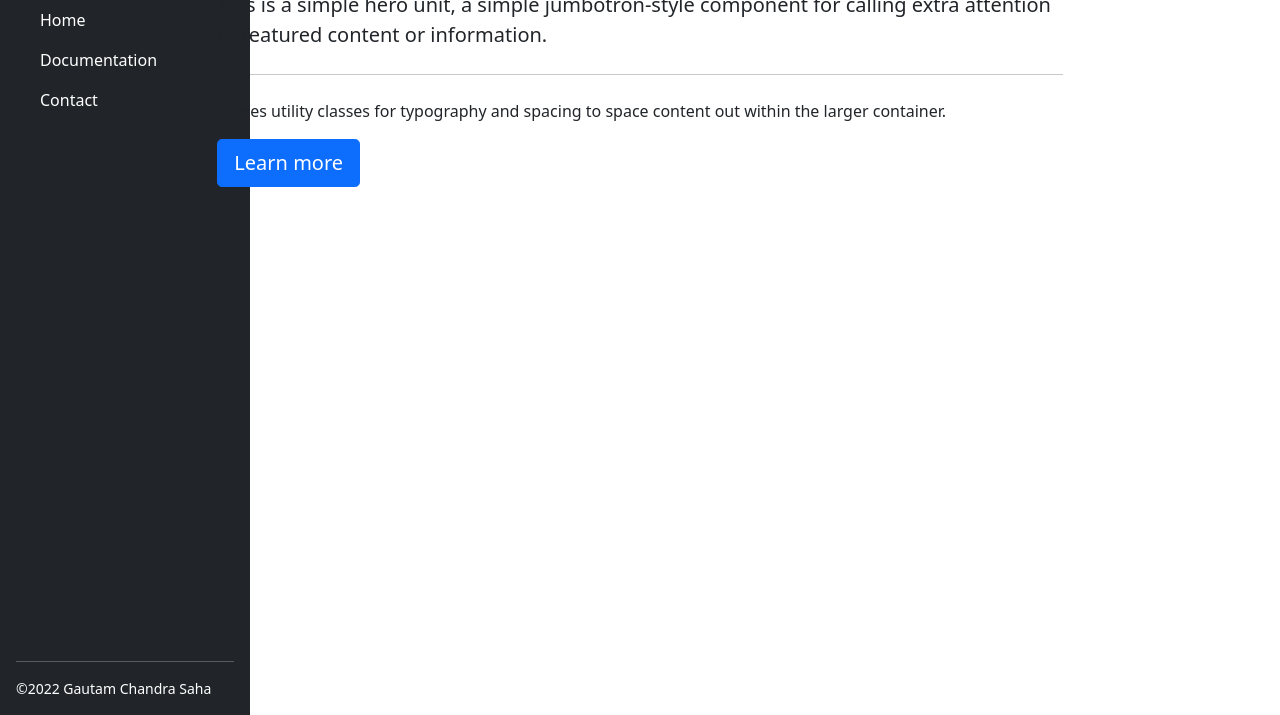
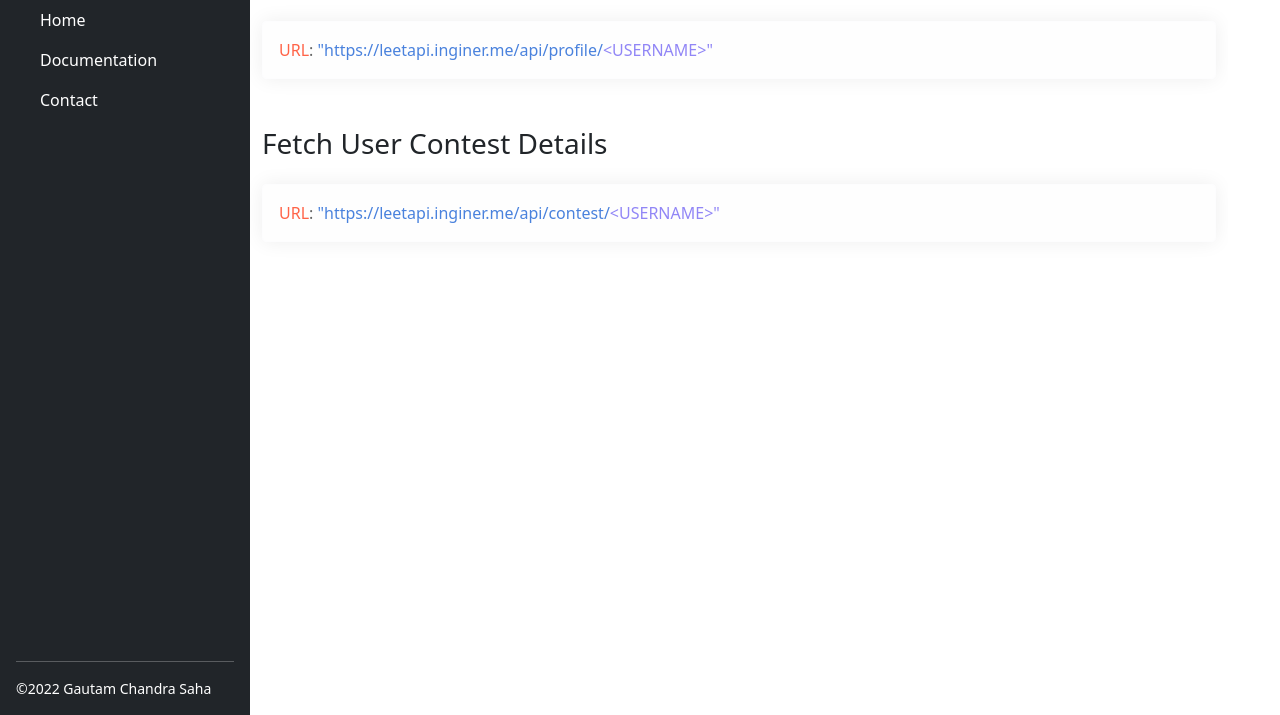
Before and after one commit to DevGautam2000/leetcode-api, a website: page views/documentation.html in a window 1280 px wide. Shown: the part 85-800 px from the top of the page. Drawn offline with nearby package versions, Linux system fonts and the light colour scheme.

Commit message:
added docs

```diff
--- a/views/documentation.html
+++ b/views/documentation.html
@@ -19,14 +19,16 @@
 
 
     <div class="row">
-                <section class="col-2">
-                    <div class="d-flex flex-column vh-100 flex-shrink-0 p-3 text-white bg-dark" style="width: 250px;"> <a href="/" class="d-flex align-items-center mb-3 mb-md-0 me-md-auto text-white text-decoration-none"> <svg class="bi me-2" width="40" height="32"> </svg> <span class="fs-4">LeetApi</span> </a>
+        <section class="col-2" style="position: fixed;">
+            <div class="d-flex flex-column vh-100 flex-shrink-0 p-3 text-white bg-dark" style="width: 250px;"> <a
+                    href="/" class="d-flex align-items-center mb-3 mb-md-0 me-md-auto text-white text-decoration-none">
+                    <svg class="bi me-2" width="40" height="32"> </svg> <span class="fs-4">LeetApi</span> </a>
                 <hr>
                 <ul class="nav nav-pills flex-column mb-auto">
-                            <li class="nav-item"> <a href="/" class="nav-link text-white" aria-current="page"> <span class="ms-2">Home</span> </a> </li>
+                    <li class="nav-item"> <a href="/" class="nav-link text-white" aria-current="page"> <span
+                                class="ms-2">Home</span> </a> </li>
                     <li> <a href="/docs" class="nav-link text-white"> <span class="ms-2">Documentation</span> </a> </li>
-                            <li> <a href="/contact" class="nav-link text-white"> <span
-                                        class="ms-2">Contact</span> </a> </li>
+                    <li> <a href="/contact" class="nav-link text-white"> <span class="ms-2">Contact</span> </a> </li>
                 </ul>
                 <hr>
                 <small>&copy;2022 Gautam Chandra Saha</small>
@@ -34,14 +36,27 @@
 
         </section>
 
-            <section class="col-8">
-                <div class="jumbotron">
-                    <h1 class="display-4">Hello, world!</h1>
-                    <p class="lead">This is a simple hero unit, a simple jumbotron-style component for calling extra attention to featured content or information.</p>
-                    <hr class="my-4">
-                    <p>It uses utility classes for typography and spacing to space content out within the larger container.</p>
-                    <a class="btn btn-primary btn-lg" href="#" role="button">Learn more</a>
+        <section class="col-9 py-5" style="overflow-y: scroll; margin-left: auto; margin-right: 5vw;">
+            <h3>Fetch User Profile</h3>
+            <div class="py-2"></div>
+            <div class="alert alert-light" role="alert" style="box-shadow: 0 0 20px #eee;">
+                <span style="color: tomato;">URL</span>: <span
+                    style="color: #4a82dd;">"https://leetapi.inginer.me/api/profile/</span><span
+                    style="color:  #9186f6;">&lt;USERNAME&gt;"</span>
             </div>
+            <script src="https://gist.github.com/DevGautam2000/dc8666da0b2544613513f0cb6901186d.js"></script>
+
+            <div class="py-3"></div>
+
+            <h3>Fetch User Contest Details</h3>
+            <div class="py-2"></div>
+            <div class="alert alert-light" role="alert" style="box-shadow: 0 0 20px #eee;">
+                <span style="color: tomato;">URL</span>: <span
+                    style="color: #4a82dd;">"https://leetapi.inginer.me/api/contest/</span><span
+                    style="color: #9186f6;">&lt;USERNAME&gt;"</span>
+            </div>
+            <script src="https://gist.github.com/DevGautam2000/05255fef8084a4c966cb0cafdd486b35.js"></script>
+
         </section>
 
     </div>
```
Also changed, not shown: views/index.html (+2 -0 lines). Lines whose indentation alone changed are shown as unchanged.
